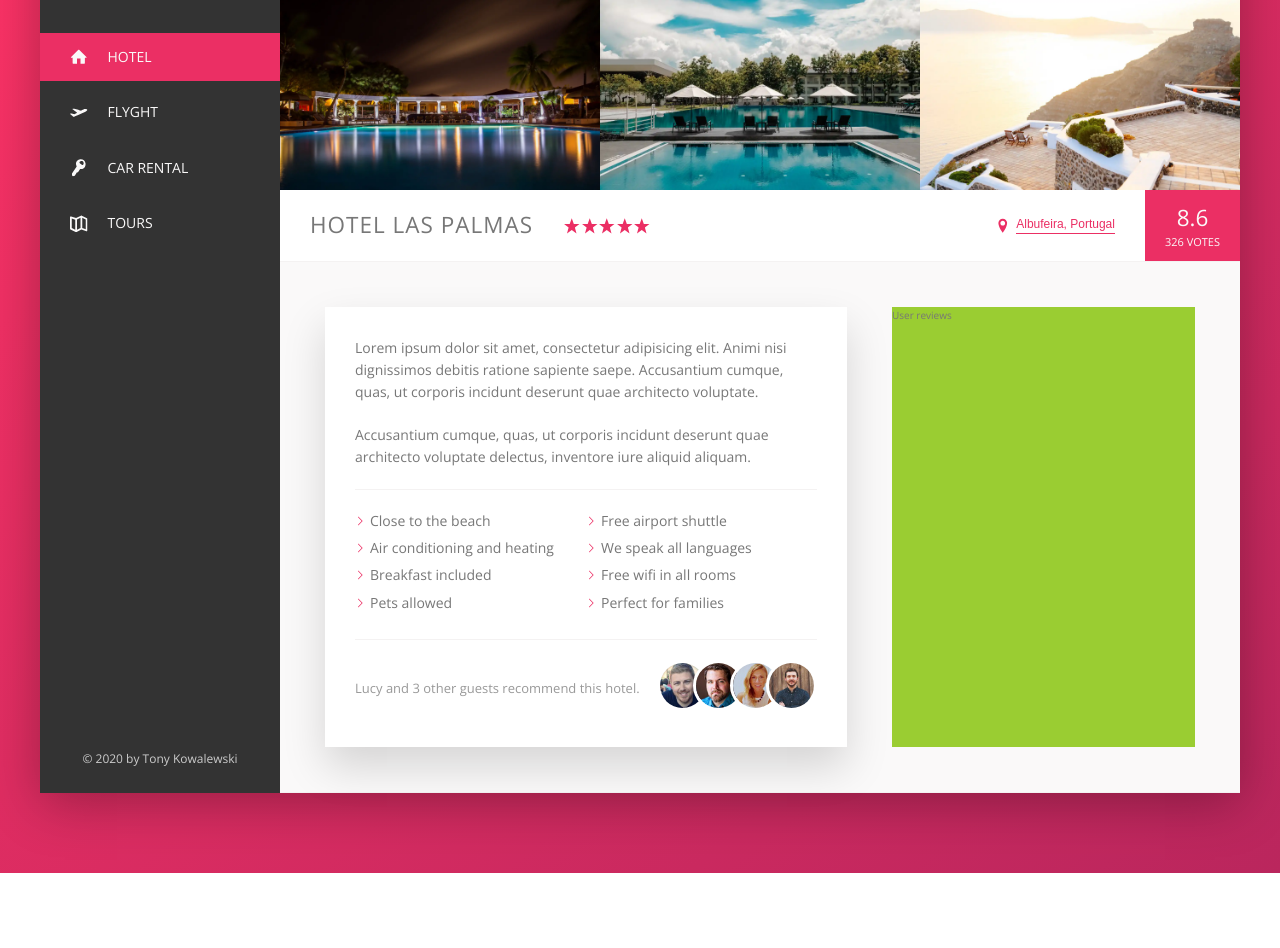
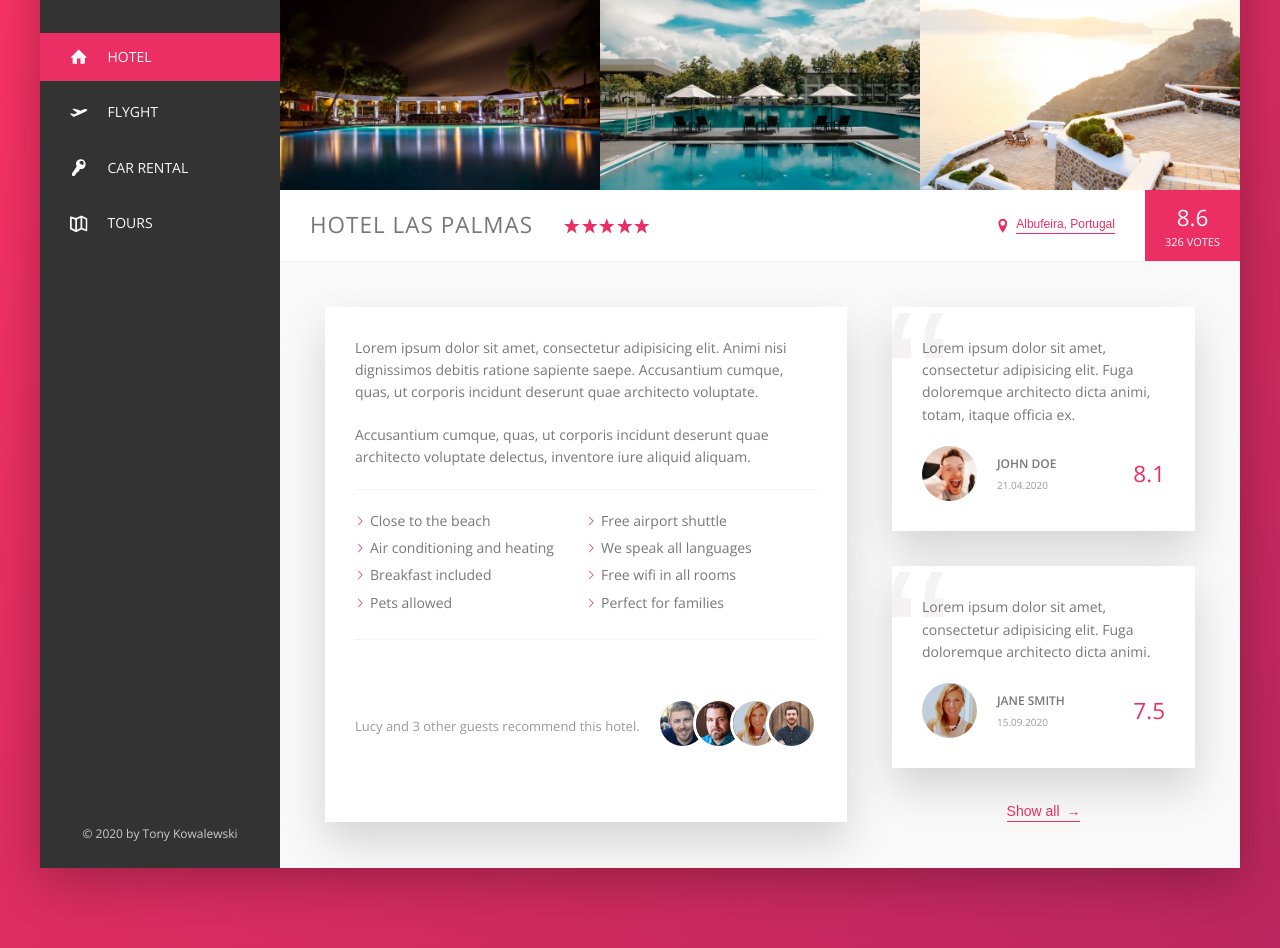
Before and after one commit to t-kowalewski/booking-demo-website, a website: page index.html in a window 1280 px wide. Shown: the part 152-1100 px from the top of the page. Before the commit the page ends 1025 px from the top, so only its background shows below. Drawn offline with nearby package versions, Linux system fonts and the light colour scheme.

Commit message:
style 'review' component

```diff
--- a/index.html
+++ b/index.html
@@ -192,7 +192,45 @@
 
           <!-- User Reviews -->
           <div class="details__user-reviews">
-            User reviews
+            <!-- Review -->
+            <figure class="review">
+              <blockquote class="review__text">
+                Lorem ipsum dolor sit amet, consectetur adipisicing elit. Fuga doloremque architecto dicta animi, totam, itaque officia
+                ex.
+              </blockquote>
+
+              <figcaption class="review__user">
+                <img src="img/user-1.jpg" alt="User 1" class="review__photo">
+
+                <div class="review__name-and-date">
+                  <p class="review__name">John Doe</p>
+                  <p class="review__date">21.04.2020</p>
+                </div>
+
+                <div class="review__rating">8.1</div>
+              </figcaption>
+            </figure>
+
+            <!-- Review -->
+            <figure class="review">
+              <blockquote class="review__text">
+                Lorem ipsum dolor sit amet, consectetur adipisicing elit. Fuga doloremque architecto dicta animi.
+              </blockquote>
+
+              <figcaption class="review__user">
+                <img src="img/user-2.jpg" alt="User 1" class="review__photo">
+
+                <div class="review__name-and-date">
+                  <p class="review__name">Jane Smith</p>
+                  <p class="review__date">15.09.2020</p>
+                </div>
+
+                <div class="review__rating">7.5</div>
+              </figcaption>
+            </figure>
+
+            <!-- Button - Show All Reviews -->
+            <button class="btn-inline">Show all <span>&rarr;</span></button>
           </div>
         </div>
       </main>
--- a/sass/_components.scss
+++ b/sass/_components.scss
@@ -285,8 +285,17 @@
 
   transition: color .2s;
 
+  span {
+    margin-left: 3px;
+    transition: margin-left .2s;
+  }
+
   &:hover {
     color: var(--grey-dark-1);
+
+    span {
+      margin-left: 8px;
+    }
   }
 
   &:focus {
@@ -348,13 +357,11 @@
   display: flex;
   align-items: center;
 
+  flex: 1; // flex-grow
+
   &__count {
     margin-right: auto;
   }
-
-  // &__users {
-
-  // }
 
   &__photo {
     box-sizing: content-box;
@@ -370,6 +377,68 @@
 }
 
 ////////////////////////////////////////////
+// ==== REVIEW ====
+.review {
+  background-color: #fff;
+  box-shadow: var(--shadow-light);
+  padding: 3rem;
+  margin-bottom: 3.5rem;
+  position: relative;
+  overflow: hidden;
+
+  &::before {
+    content: "\201C";
+    position: absolute;
+    top: -2.5rem;
+    left: -.75rem;
+    font-size: 20rem;
+    font-family: sans-serif;
+    line-height: 1;
+    color: var(--grey-light-2);
+  }
+
+  &__text {
+    margin-bottom: 2rem;
+    position: relative;
+    z-index: 1;
+  }
+
+  &__user {
+    display: flex;
+    align-items: center;
+  }
+
+  &__photo {
+    height: 5.5rem;
+    width: 5.5rem;
+    border-radius: 50%;
+    margin-right: 2rem;
+  }
+
+  &__name-and-date {
+    margin-right: auto;
+  }
+
+  &__name {
+    font-size: 1.2rem;
+    font-weight: 600;
+    text-transform: uppercase;
+    margin-bottom: .4rem;
+  }
+
+  &__date {
+    font-size: 1rem;
+    color: var(--grey-dark-3);
+  }
+
+  &__rating {
+    font-size: 2.25rem;
+    font-weight: 300;
+    color: var(--color-primary);
+  }
+}
+
+////////////////////////////////////////////
 // ==== ANIMATIONS ====
 @keyframes pulsate {
   0% {
@@ -379,7 +448,7 @@
 
   50% {
     transform: scale(1.1);
-    box-shadow: 0 .2rem 4rem rgba(0,0,0, .3);
+    box-shadow: 0 .2rem 4rem rgba(0,0,0, .2);
   }
 
   100% {
--- a/sass/_layout.scss
+++ b/sass/_layout.scss
@@ -40,21 +40,27 @@
   .details {
     display: flex;
     padding: 4.5rem;
+    font-size: 1.4rem;
     background-color: var(--grey-light-1);
     border-bottom: var(--line);
 
     &__description {
       flex: 0 0 60%; // if we have basis in % then grow & shrink are usually 0
       margin-right: 4.5rem;
-      font-size: 1.4rem;
+      padding: 3rem;
       background-color: #fff;
-      padding: 3rem;
       box-shadow: var(--shadow-light);
+
+      display: flex;
+      flex-direction: column;
     }
 
     &__user-reviews {
-      background-color: yellowgreen;
       flex: 1;
+
+      display: flex;
+      flex-direction: column;
+      align-items: center;
     }
   }
 }
```
Also changed, not shown: css/style.css.
